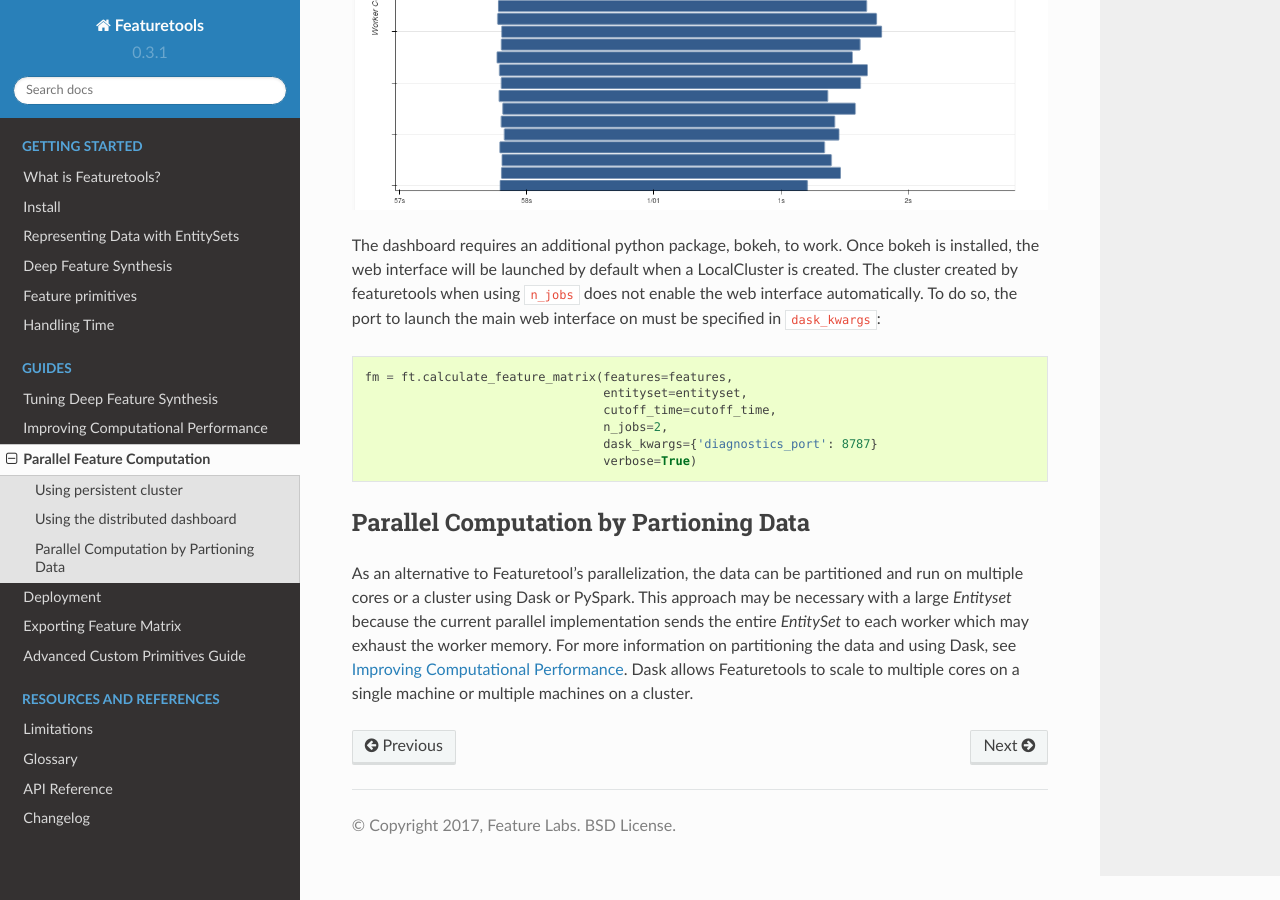
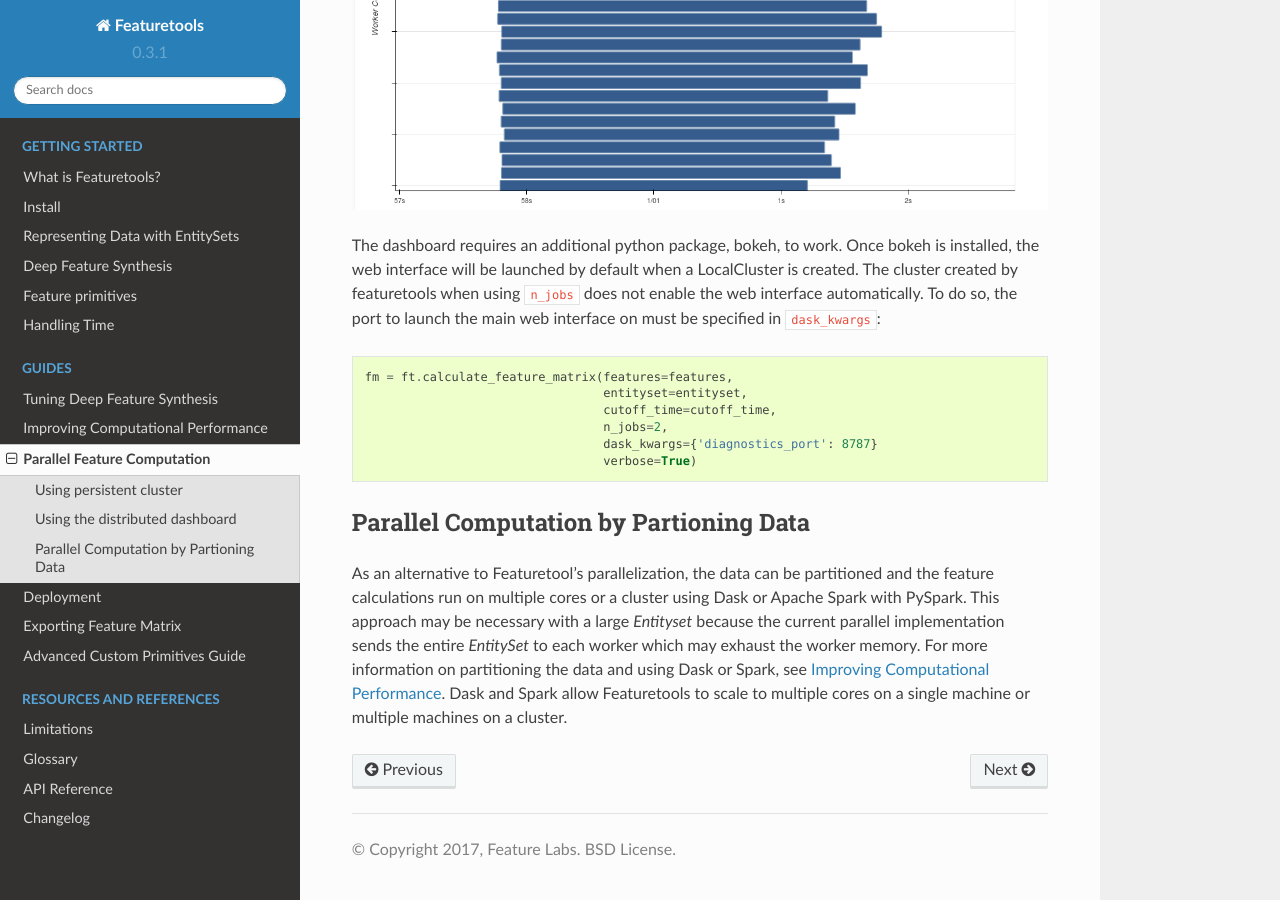
Before and after one commit to alteryx/featuretools, a Sphinx documentation site: the page built from docs/source/guides/parallel.rst, in a window 1280 px wide and 900 px high, scrolled down 1740 px. Built offline with Sphinx 7.4.7 and the Read the Docs theme 2.0.0, drawn with Linux system fonts in a browser that asks for light colours; comment, search, counter and statistics services are not loaded.

Commit message:
Update to reference Spark

```diff
--- a/docs/source/guides/parallel.rst
+++ b/docs/source/guides/parallel.rst
@@ -52,4 +52,4 @@
 
 Parallel Computation by Partioning Data
 ---------------------------------------
-As an alternative to Featuretool's parallelization, the data can be partitioned and run on multiple cores or a cluster using Dask or PySpark. This approach may be necessary with a large `Entityset` because the current parallel implementation sends the entire `EntitySet` to each worker which may exhaust the worker memory. For more information on partitioning the data and using Dask, see :doc:`/guides/performance`. Dask allows Featuretools to scale to multiple cores on a single machine or multiple machines on a cluster.
+As an alternative to Featuretool's parallelization, the data can be partitioned and the feature calculations run on multiple cores or a cluster using Dask or Apache Spark with PySpark. This approach may be necessary with a large `Entityset` because the current parallel implementation sends the entire `EntitySet` to each worker which may exhaust the worker memory. For more information on partitioning the data and using Dask or Spark, see :doc:`/guides/performance`. Dask and Spark allow Featuretools to scale to multiple cores on a single machine or multiple machines on a cluster.
```
